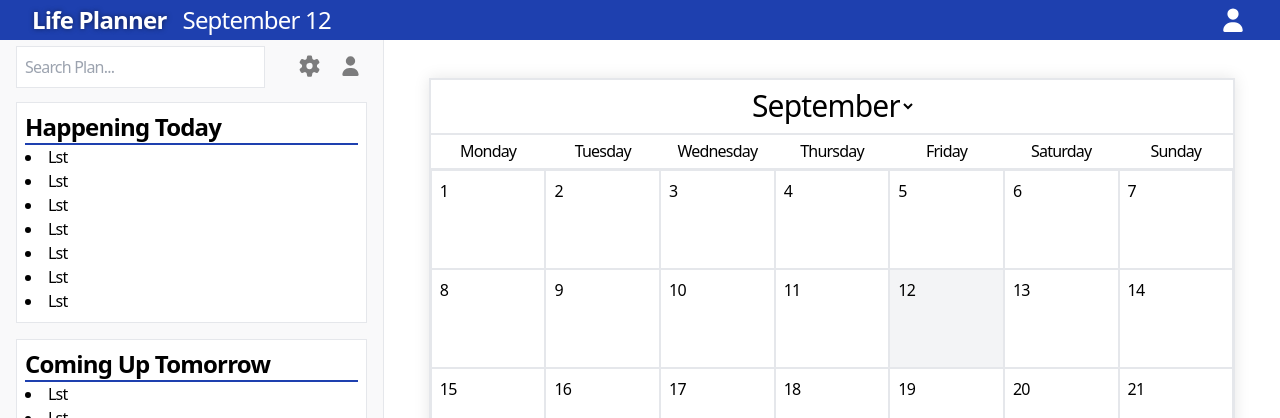
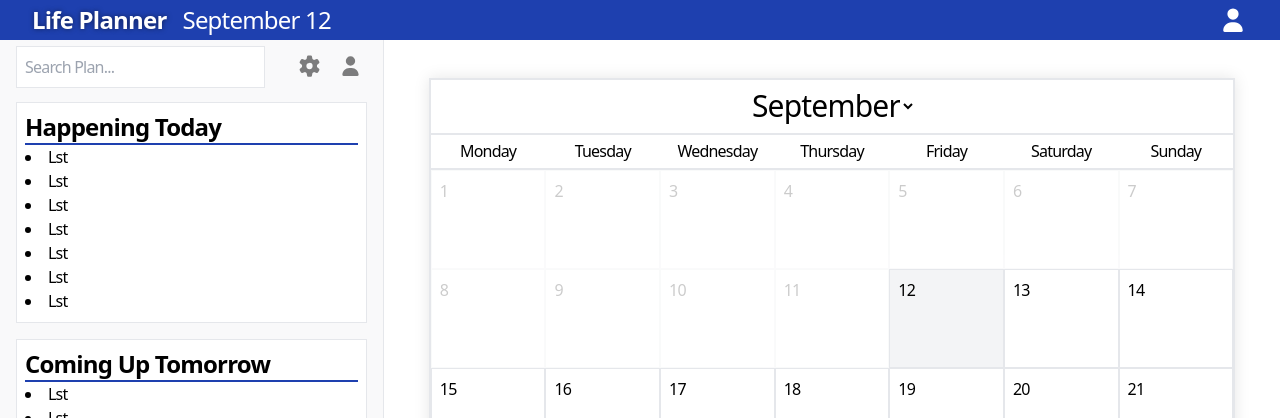
Before and after one commit to lseti1/AngularLifePlanner-1234890, an Angular app: page / in a window 1280 px wide. Shown: the top 418 px of the page. Built offline with nearby package versions, Linux system fonts and the light colour scheme.

Commit message:
Functionality: Calendar now greys out any past months/days

```diff
--- a/src/app/calendar-view/calendar-view.html
+++ b/src/app/calendar-view/calendar-view.html
@@ -18,7 +18,7 @@
             <ul class="grid grid-cols-7 grid-rows-6 h-full w-full">
                 @for (day of days; track day) {
                     <li
-                        [ngClass]="{'text-white/0 pointer-events-none': isValidCalendarDay($index), 'bg-gray-100' : isCurrentDay($index) }"
+                        [ngClass]="{'text-white/0 pointer-events-none': isValidCalendarDay($index), 'opacity-20' : isPastMonthDay($index) , 'bg-gray-100' : isCurrentDay($index) }"
                         (click)="toggleHasSelectedDate(day)"
                         class="border p-2 hover:bg-blue-800 hover:text-white cursor-pointer select-none">
                         {{ day - selectedMonthFirstDayIndex() + 1}}
--- a/src/app/calendar-view/calendar-view.ts
+++ b/src/app/calendar-view/calendar-view.ts
@@ -45,8 +45,15 @@ export class CalendarView {
     console.log(this.selectedMonthLastDayIndex());
   }
 
-  isValidCalendarDay(day: number): boolean {
-    return day - this.selectedMonthFirstDayIndex() + 1 < 0 || day >= this.selectedMonthLastDayIndex() + this.selectedMonthFirstDayIndex() - 1;
+  isValidCalendarDay(day: number): boolean { // This is relating to hiding blocks before the 1st day and after the last day of the month
+    const isInvalidDay = day - this.selectedMonthFirstDayIndex() + 1 < 0 || day >= this.selectedMonthLastDayIndex() + this.selectedMonthFirstDayIndex() - 1;
+    return isInvalidDay;
+  }
+
+  isPastMonthDay(day: number): boolean { // This is relating to whether it's a past month and or a past day relative to current month/day
+    const isPastMonth = this.selectedMonthIndex() < this.calendarService.currentMonthIndex();
+    const isPastDay = day < this.calendarService.currentDate.getDate() - 1;
+    return isPastMonth || isPastDay;
   }
 
   toggleHasSelectedDate(calendarIndex: number): void {
```
